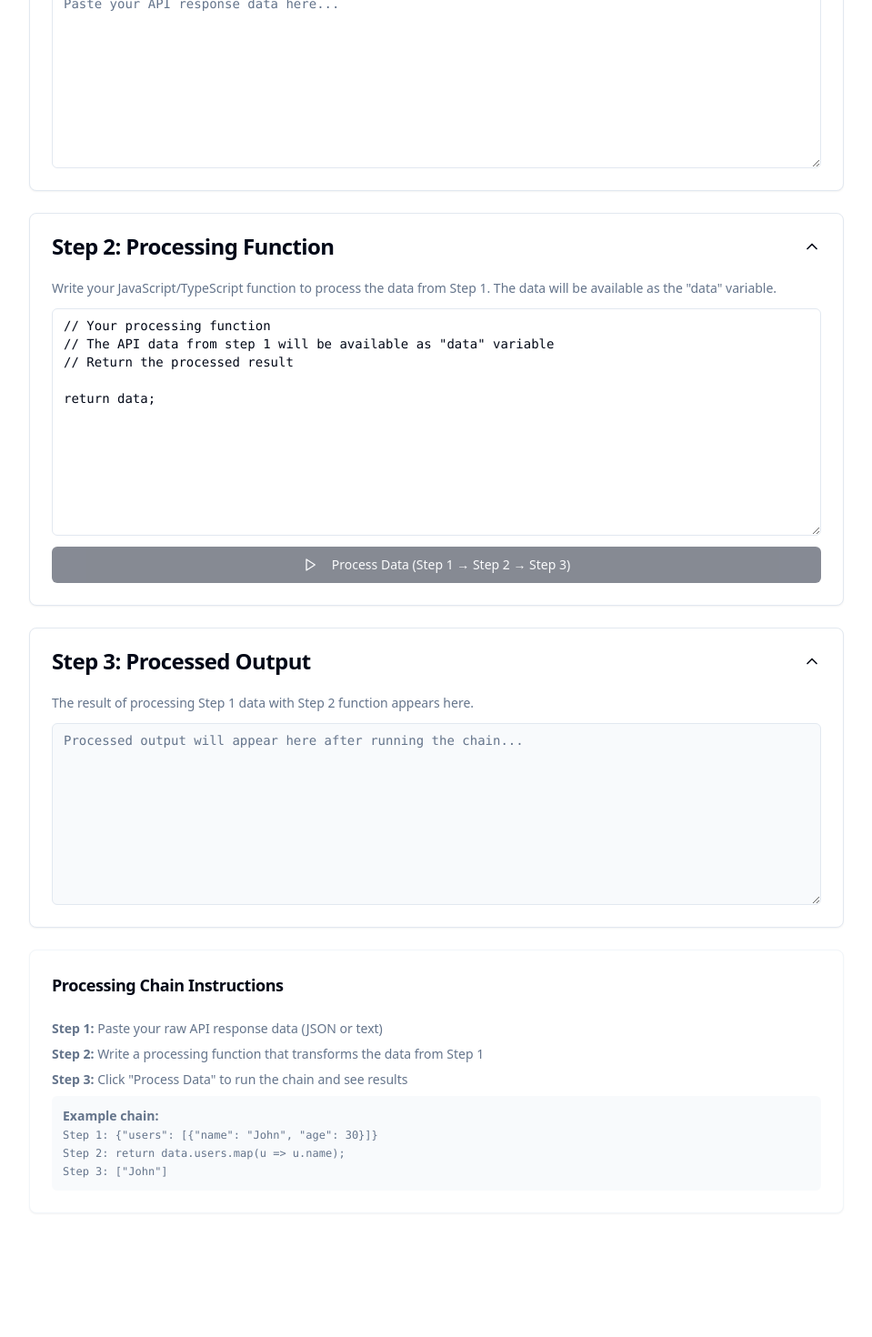
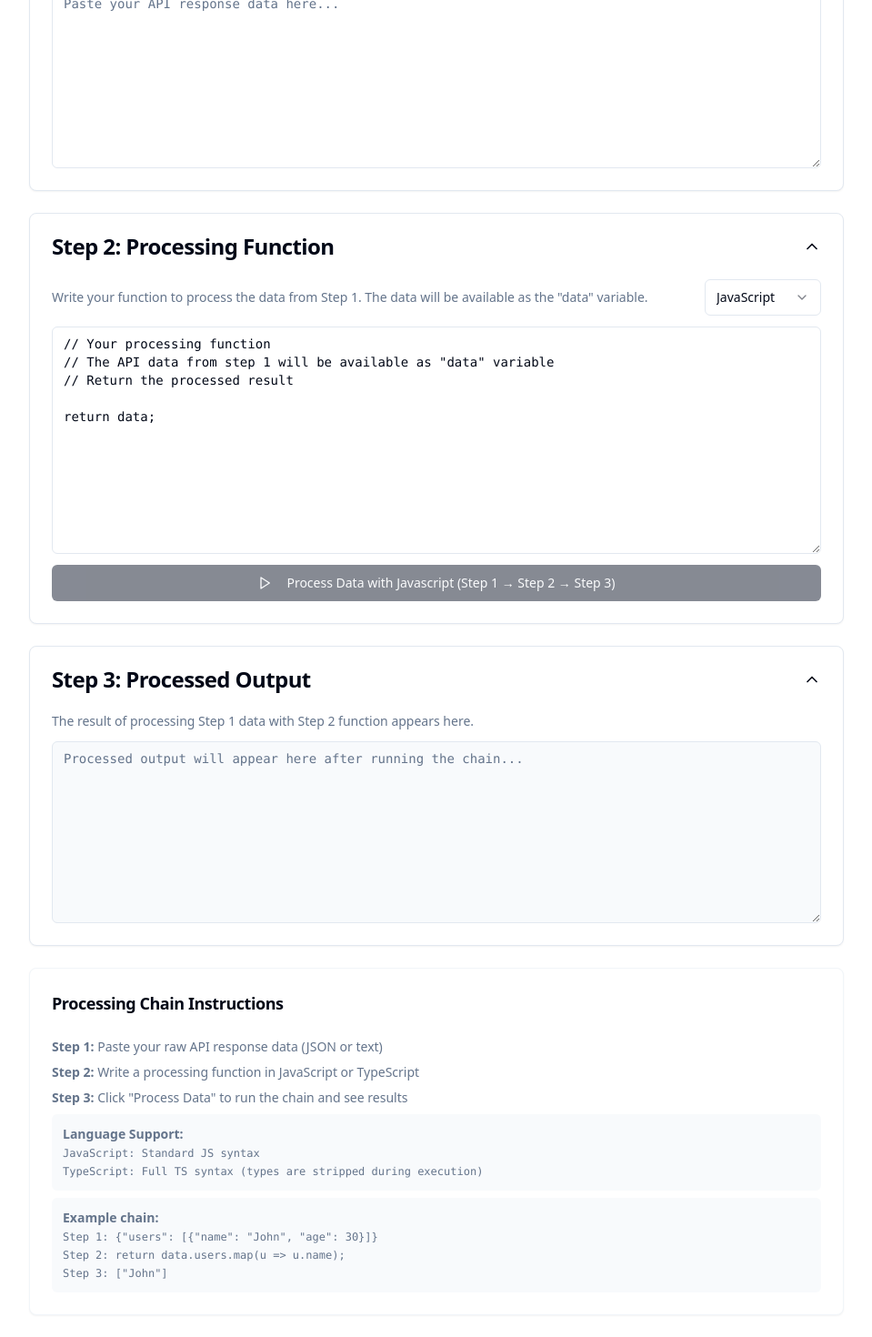
Before and after one commit to MeanTemperature/api-prettifying-test, a React (Vite) app: page /api-processor in a window 1280 px wide. Shown: the part 236-1706 px from the top of the page at 91% size, without its empty margins (160-1119 px from the left). Before the commit the page ends 1594 px from the top, so only its background shows below. Built offline with nearby package versions, Linux system fonts and the light colour scheme.

Commit message:
Refactor: Support both TS and JS in processor
Allow the user to write either TypeScript or JavaScript in the processing function.

```diff
--- a/src/pages/ApiProcessor.tsx
+++ b/src/pages/ApiProcessor.tsx
@@ -3,6 +3,7 @@ import React, { useState } from 'react';
 import { Card, CardContent, CardHeader, CardTitle } from '@/components/ui/card';
 import { Textarea } from '@/components/ui/textarea';
 import { Button } from '@/components/ui/button';
+import { Select, SelectContent, SelectItem, SelectTrigger, SelectValue } from '@/components/ui/select';
 import { Collapsible, CollapsibleContent, CollapsibleTrigger } from '@/components/ui/collapsible';
 import { ChevronDown, ChevronUp, Play, Copy } from 'lucide-react';
 import { useToast } from '@/hooks/use-toast';
@@ -12,6 +13,7 @@ const ApiProcessor = () => {
   const [processingCode, setProcessingCode] = useState('// Your processing function\n// The API data from step 1 will be available as "data" variable\n// Return the processed result\n\nreturn data;');
   const [output, setOutput] = useState('');
   const [error, setError] = useState('');
+  const [language, setLanguage] = useState('javascript');
   const [isSection1Open, setIsSection1Open] = useState(true);
   const [isSection2Open, setIsSection2Open] = useState(true);
   const [isSection3Open, setIsSection3Open] = useState(true);
@@ -29,8 +31,26 @@ const ApiProcessor = () => {
         data = apiData;
       }
 
-      // Create a function from the processing code
-      const processFunction = new Function('data', processingCode);
+      let processFunction;
+
+      if (language === 'typescript') {
+        // For TypeScript, we need to strip types and compile to JavaScript
+        let jsCode = processingCode
+          // Remove type annotations from parameters
+          .replace(/\(\s*(\w+)\s*:\s*[^)]+\)/g, '($1)')
+          // Remove return type annotations
+          .replace(/\)\s*:\s*[^{]+{/g, ') {')
+          // Remove variable type annotations
+          .replace(/:\s*[^=;,\]\)}\s]+(\s*[=;,\]\)}\s])/g, '$1')
+          // Remove type imports/exports
+          .replace(/import\s+.*?from\s+['"].*?['"];?\s*/g, '')
+          .replace(/export\s+type\s+.*?[;}]\s*/g, '');
+
+        processFunction = new Function('data', jsCode);
+      } else {
+        // JavaScript mode - use as is
+        processFunction = new Function('data', processingCode);
+      }
 
       // Execute the function with the API data from step 1
       const result = processFunction(data);
@@ -43,7 +63,7 @@ const ApiProcessor = () => {
       setOutput(formattedOutput);
       toast({
         title: "Processing completed",
-        description: "Data processed successfully through the chain",
+        description: `Data processed successfully using ${language.charAt(0).toUpperCase() + language.slice(1)}`,
       });
     } catch (err) {
       const errorMessage = err instanceof Error ? err.message : 'Unknown error occurred';
@@ -123,18 +143,32 @@ const ApiProcessor = () => {
             </CollapsibleTrigger>
             <CollapsibleContent>
               <CardContent className="space-y-3">
-                <p className="text-sm text-muted-foreground">
-                  Write your JavaScript/TypeScript function to process the data from Step 1. The data will be available as the "data" variable.
-                </p>
+                <div className="flex items-center justify-between">
+                  <p className="text-sm text-muted-foreground">
+                    Write your function to process the data from Step 1. The data will be available as the "data" variable.
+                  </p>
+                  <Select value={language} onValueChange={setLanguage}>
+                    <SelectTrigger className="w-32">
+                      <SelectValue />
+                    </SelectTrigger>
+                    <SelectContent>
+                      <SelectItem value="javascript">JavaScript</SelectItem>
+                      <SelectItem value="typescript">TypeScript</SelectItem>
+                    </SelectContent>
+                  </Select>
+                </div>
                 <Textarea
                   value={processingCode}
                   onChange={(e) => setProcessingCode(e.target.value)}
                   className="min-h-[250px] font-mono text-sm"
-                  placeholder="// Your processing code here..."
+                  placeholder={language === 'typescript'
+                    ? "// Your TypeScript processing code here...\nfunction process(data: any): any {\n  return data;\n}"
+                    : "// Your JavaScript processing code here..."
+                  }
                 />
                 <Button onClick={processData} className="w-full" disabled={!apiData.trim()}>
                   <Play className="h-4 w-4 mr-2" />
-                  Process Data (Step 1 → Step 2 → Step 3)
+                  Process Data with {language.charAt(0).toUpperCase() + language.slice(1)} (Step 1 → Step 2 → Step 3)
                 </Button>
               </CardContent>
             </CollapsibleContent>
@@ -191,8 +225,15 @@ const ApiProcessor = () => {
           </CardHeader>
           <CardContent className="space-y-2 text-sm text-muted-foreground">
             <div><strong>Step 1:</strong> Paste your raw API response data (JSON or text)</div>
-            <div><strong>Step 2:</strong> Write a processing function that transforms the data from Step 1</div>
+            <div><strong>Step 2:</strong> Write a processing function in JavaScript or TypeScript</div>
             <div><strong>Step 3:</strong> Click "Process Data" to run the chain and see results</div>
+            <div className="mt-3 p-3 bg-muted/50 rounded-md">
+              <strong>Language Support:</strong><br />
+              <code className="text-xs">
+                JavaScript: Standard JS syntax<br />
+                TypeScript: Full TS syntax (types are stripped during execution)
+              </code>
+            </div>
             <div className="mt-3 p-3 bg-muted/50 rounded-md">
               <strong>Example chain:</strong><br />
               <code className="text-xs">
```
